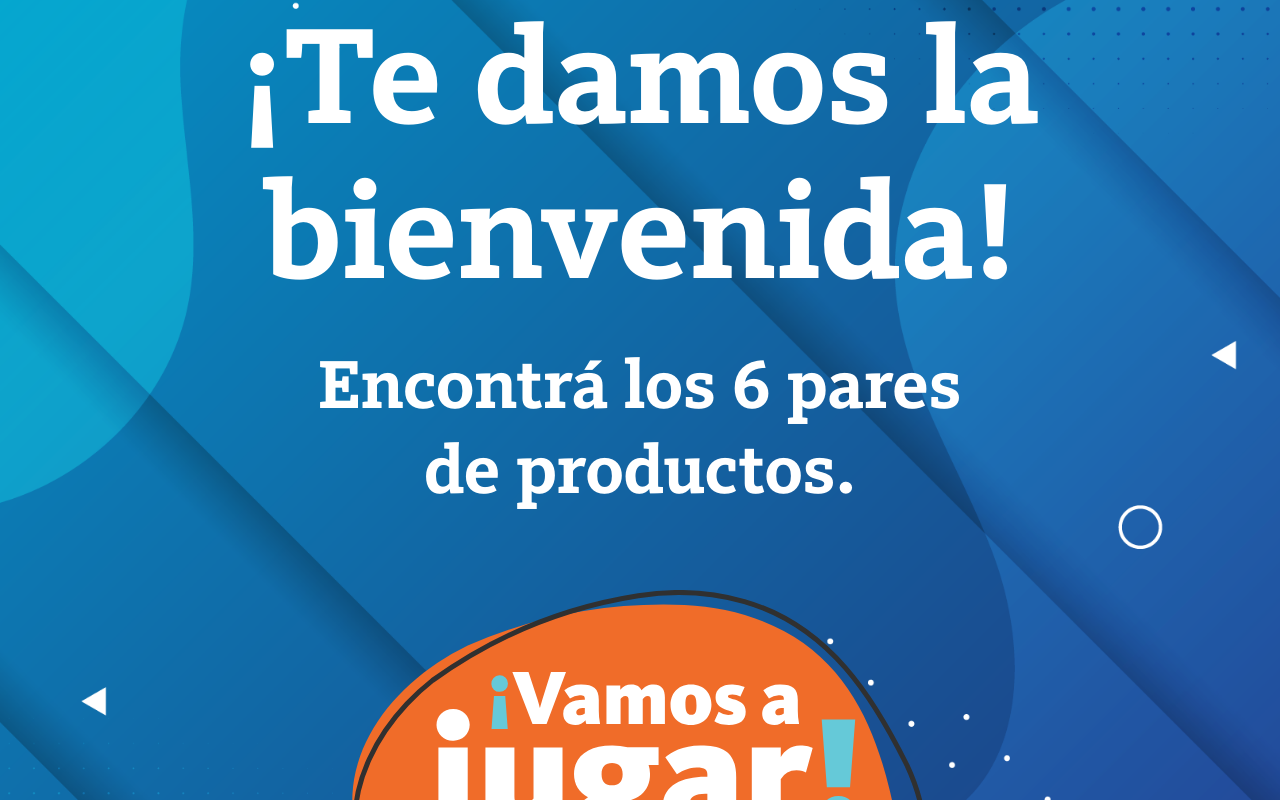
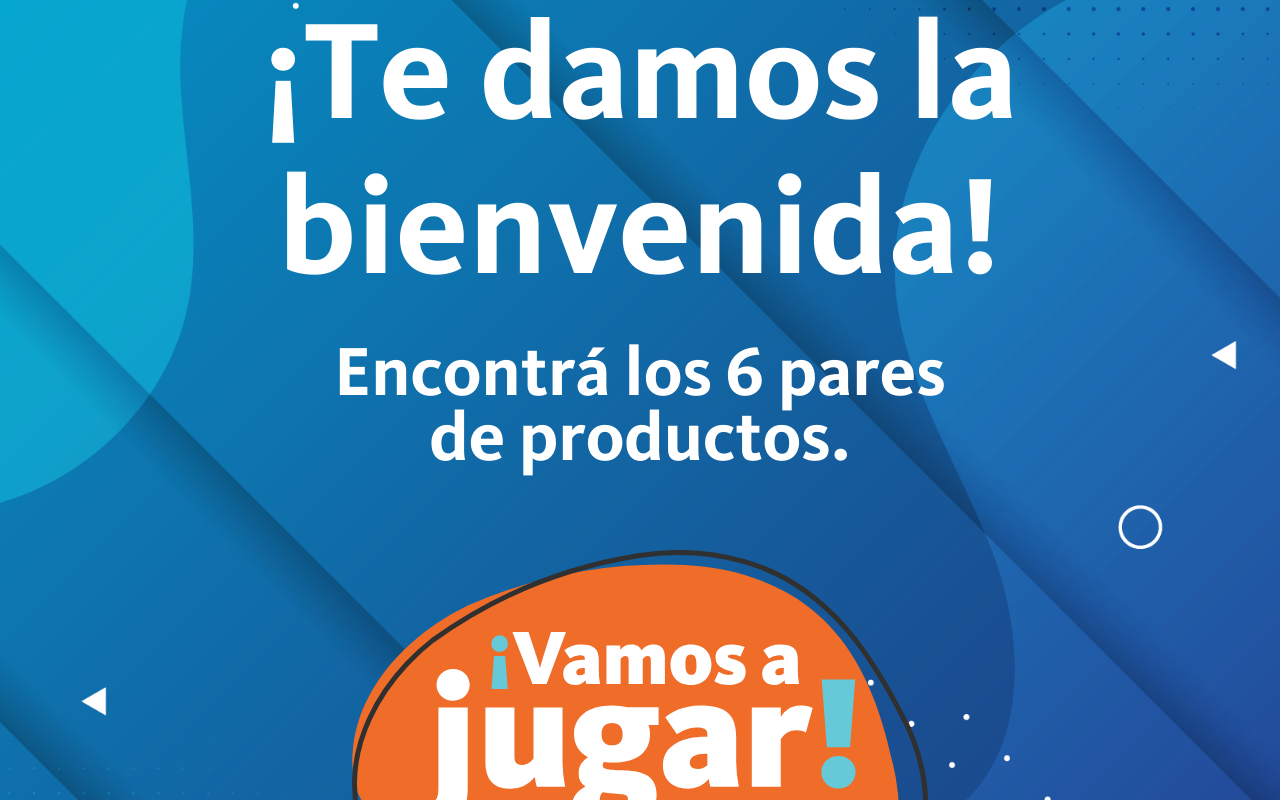
Before and after one commit to TomasSerra/Memotest-BNA, a React (Create React App) app: page / in a window 1280 px wide. Shown: the top 800 px of the page. Built offline with nearby package versions, Linux system fonts and the light colour scheme.

Commit message:
Nueva font

```diff
--- a/src/index.css
+++ b/src/index.css
@@ -1,15 +1,13 @@
 @font-face {
   font-family: 'Kievit';
-  src: url(./KievitOT-Regular.otf);
-  font-weight: normal;
+  src: url('./assets/fonts/Kievit Bold.ttf') format('truetype');
+  font-weight: bold;
   font-style: normal;
 }
 
 @font-face {
-  font-family: 'Kievit';
-  src: url('./assets/fonts/Kievit Bold.otf');
-  font-weight: bold;
-  font-style: normal;
+  font-family: 'Kievit Bold';
+  src: url('./assets/fonts/Kievit Bold.ttf') format('truetype');
 }
 
 body {
```
Also changed, not shown: src/assets/fonts/Kievit Bold.ttf (added).
